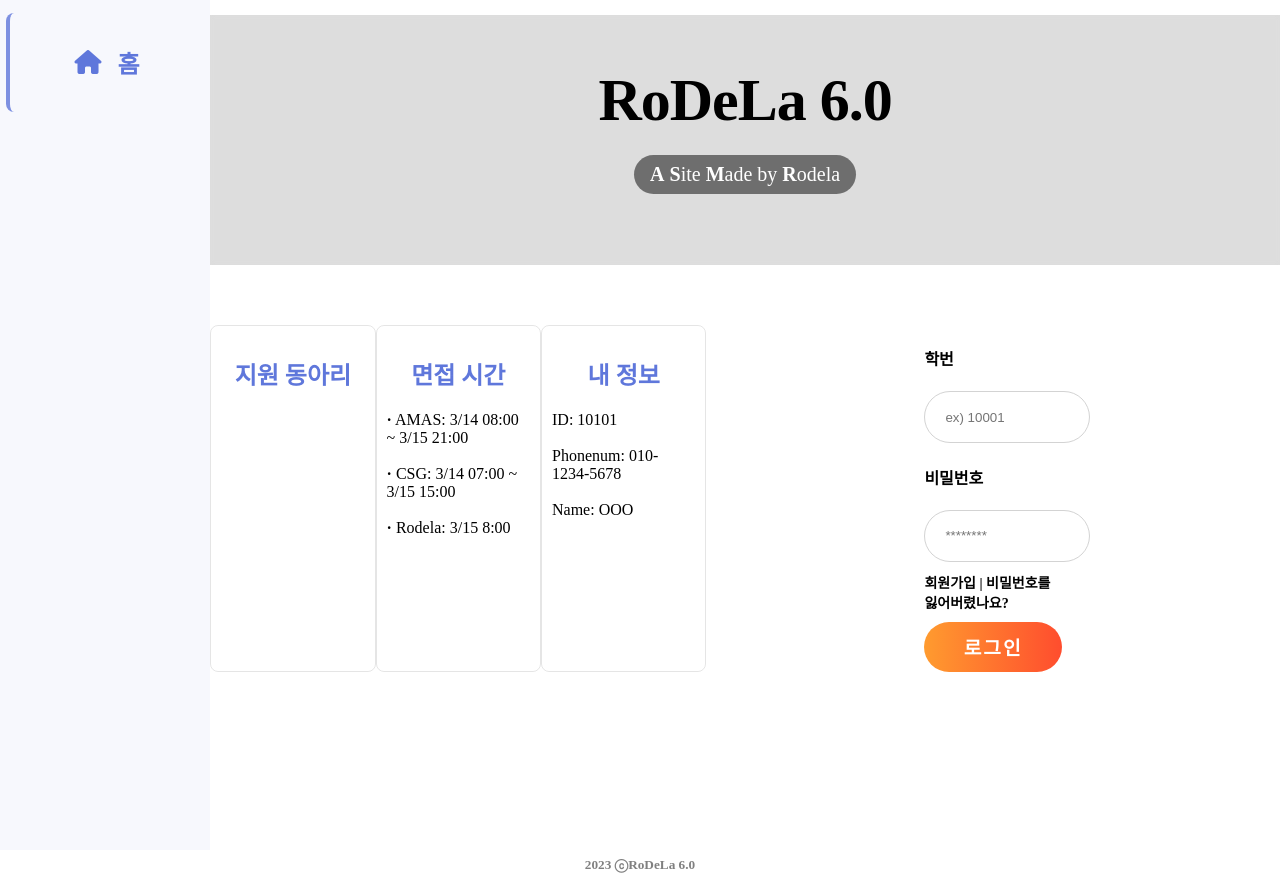
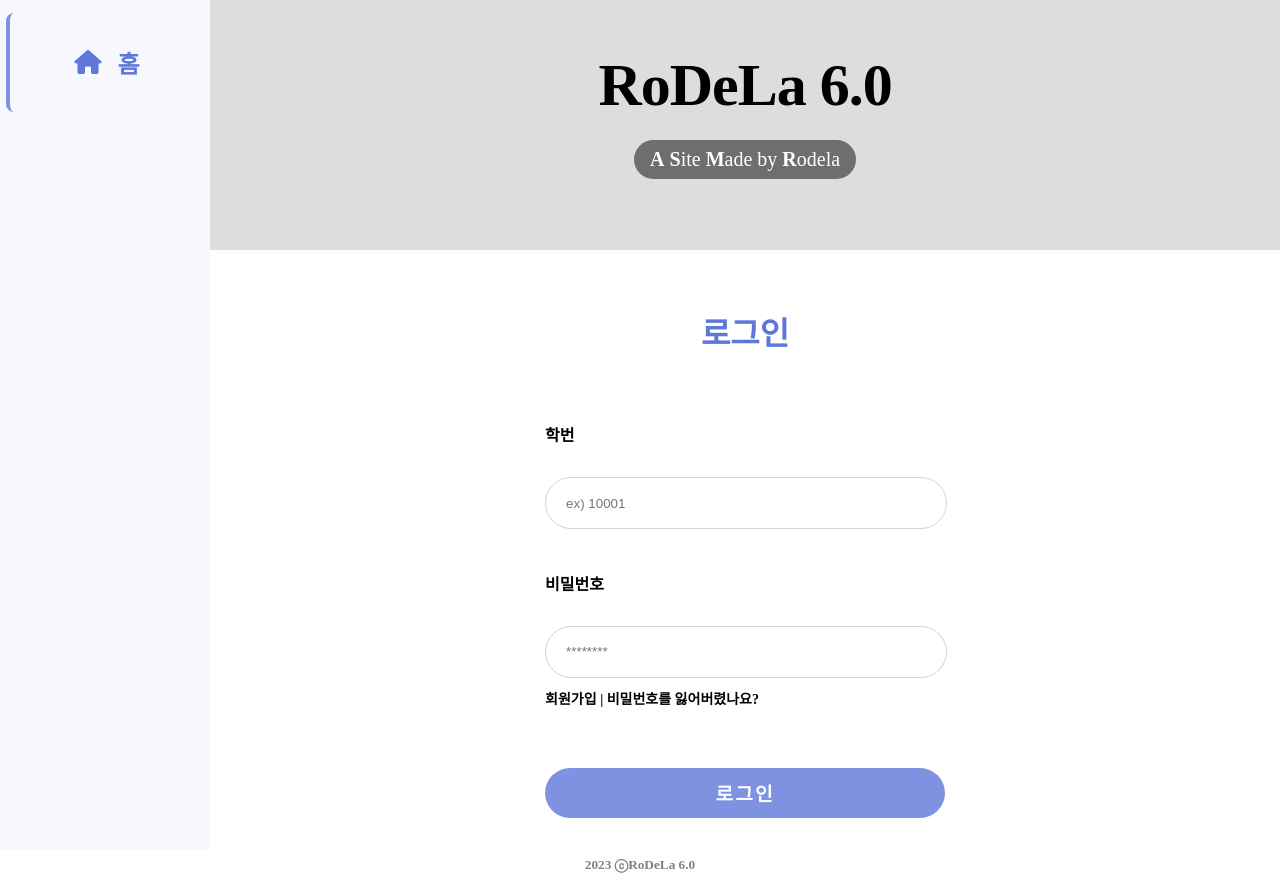
Before and after one commit to jsrodela/club-recruit, a Django app: template index/templates/index/index.html in a window 1280 px wide. Shown: the part 64-943 px from the top of the page. Run offline with Django 4.2, Linux system fonts and the light colour scheme; the template is opened without the code that fills it, so the values that code supplies are empty; parts of the project's set-up code (start-up, migrations or seed data) failed here and were passed over; some libraries are stand-ins or nearby versions; some web fonts are replaced.

Commit message:
Add login on index

```diff
--- a/account/static/account/login.css
+++ b/account/static/account/login.css
@@ -13,11 +13,14 @@ li {
   display: flex;
   align-items: center;
   justify-content: center;
-  background: rgba(0, 0, 0, 0.1);
+  /* background: rgba(0, 0, 0, 0.1); */
+  padding: 2rem 0;
 }
 
 form {
+  min-width: 500px;
   width: 30%;
+  height: 100%;
   background: white;
   border-radius: 20px;
   display: flex;
@@ -26,16 +29,13 @@ form {
   flex-direction: column;
 }
 
-.login {
-  height: 70%;
-}
-
 .register {
-  height: 95%;
+  height: 100%;
 }
 
 .login_title {
-  color: tomato;
+  /* color: tomato; */
+  color: var(--main-color);
   font-size: 2em;
 }
 
@@ -75,7 +75,8 @@ form {
   border: 0;
   outline: none;
   border-radius: 40px;
-  background: linear-gradient(to left, rgb(255, 77, 46), rgb(255, 155, 47));
+  /* background: linear-gradient(to left, rgb(255, 77, 46), rgb(255, 155, 47)); */
+  background-color: var(--main-color-accent);
   color: white;
   font-size: 1.2em;
   letter-spacing: 2px;
@@ -84,7 +85,7 @@ form {
 }
 
 .privacy {
-    text-decoration: underline dotted red;
+    text-decoration: underline solid var(--main-color);
 }
 
 
@@ -99,3 +100,11 @@ input::-webkit-inner-spin-button {
 input[type=number] {
   -moz-appearance: textfield;
 }
+
+/* 모바일 레이아웃 */
+@media screen and (max-width: 768px) {
+    form {
+        min-width: 0;
+        width: 95%;
+    }
+}
--- a/account/templates/account/login.html
+++ b/account/templates/account/login.html
@@ -1,4 +1,3 @@
-{% extends 'base.html' %}
 {% load static %}
 
 {% block style %}
@@ -10,7 +9,7 @@
         {% if invalid %}
          <p>일치하는 회원이 없습니다.</p>
         {% endif %}
-        <form class="login" method="post" action="">
+        <form class="login" method="post" action="/account/login/">
             {% csrf_token %}
             <h2 class="login_title">로그인</h2>
             <div class="input_wrapper">
@@ -24,7 +23,7 @@
             <div class="login_etc">
                 <div class="forgot_pw">
                     <a href="/account/register">회원가입</a> |
-                    <a href="/account/forgot">비밀번호를 잃어버렸나요?</a>
+                    <a href="https://github.com/RoDeLa6/club-recruit/blob/main/account/docs/forgot_password.md">비밀번호를 잃어버렸나요?</a>
                 </div>
             </div>
             <div class="submit">
--- a/account/templates/account/register.html
+++ b/account/templates/account/register.html
@@ -7,7 +7,7 @@
 
 {% block content %}
      <div class="wrap">
-        <form class="register" method="post" action="">
+        <form class="register" method="post">
             {% csrf_token %}
             <h2 class="login_title">회원가입</h2>
             <div class="input_wrapper">
@@ -27,7 +27,7 @@
                 <input type="password" name="pw" id="pw" placeholder="********" required>
             </div>
             <div class="login_etc">
-                <p>계속하면 잠신고등학교 상설동아리 지원 플랫폼에 가입하게 됩니다. <br><a href="#" class="privacy">개인정보가 처리되는 방법</a>을 알아보세요.</p>
+                <p>계속하면 잠신고등학교 상설동아리 지원 플랫폼에 가입하게 됩니다. <br><a href="https://github.com/RoDeLa6/club-recruit/blob/main/account/docs/privacy.md" class="privacy" target="_blank">개인정보가 처리되는 방법</a>을 알아보세요.</p>
             </div>
             <div class="submit">
                 <input type="submit" value="회원가입">
--- a/index/static/index/index.css
+++ b/index/static/index/index.css
@@ -2,6 +2,7 @@
 .outer-container {
     display: flex;
     justify-content: space-around;
+    margin-top: 60px;
 }
 button {
     /* 생략 */
@@ -24,8 +25,7 @@ button {
 #banner {
     width: 100%;
     height: 250px;
-    margin-top: 15px;
-    margin-bottom: 60px;
+    /*margin-top: 15px;*/
     background-color: #ddd;
     text-align: center;
     background-image: var(--background-image-url);
@@ -94,9 +94,19 @@ h2 {
     padding: 10px;
 }
 
+.login_wrapper {
+    width: 100%;
+    flex-basis: 1;
+    display: flex;
+    justify-content: center;
+}
+
 
 /* 모바일 레이아웃 */
 @media screen and (max-width: 768px) {
+    #banner {
+        margin-top: 0;
+    }
     .outer-container {
         flex-direction: column;
         overflow-x: hidden;
@@ -115,94 +125,6 @@ h2 {
 
 
 
-
-
-a {
-  text-decoration: none;
-  color: black;
-}
-
-li {
-  list-style: none;
-}
-
-.wrap {
-  width: 100%;
-  height: 20%;
-  display: flex;
-  align-items: center;
-  justify-content: center;
-}
-
-form {
-  width: 30%;
-  background: white;
-  border-radius: 20px;
-  display: flex;
-  justify-content: center;
-  align-items: center;
-  flex-direction: column;
-}
-
-.login {
-  height: 20%;
-}
-
-.register {
-  height: 95%;
-}
-
-.login_title {
-  color: tomato;
-  font-size: 2em;
-}
-
-.input_wrapper {
-  width: 80%;
-}
-
-.input_wrapper input {
-  width: 90%;
-  height: 50px;
-  border-radius: 30px;
-  padding: 0px 20px;
-  border: 1px solid lightgray;
-  outline: none;
-}
-
-.login_etc {
-  padding: 10px;
-  width: 80%;
-  font-size: 14px;
-  display: flex;
-  justify-content: space-between;
-  align-items: center;
-  font-weight: bold;
-}
-
-.submit {
-  width: 80%;
-}
-
-.submit input {
-  width: 100%;
-  height: 50px;
-  border: 0;
-  outline: none;
-  border-radius: 40px;
-  background: linear-gradient(to left, rgb(255, 77, 46), rgb(255, 155, 47));
-  color: white;
-  font-size: 1.2em;
-  letter-spacing: 2px;
-  font-weight: 600;
-  cursor: pointer;
-}
-
-.privacy {
-    text-decoration: underline dotted red;
-}
-
-
 /* Hide arrows (spinner) from <input type="number"> */
 /* Chrome, Safari, Edge, Opera */
 input::-webkit-outer-spin-button,
--- a/index/templates/index/index.html
+++ b/index/templates/index/index.html
@@ -19,22 +19,19 @@
             <p><span>A</span> <span>S</span>ite <span>M</span>ade by <span>R</span>odela</p>
         </div>
     </div>
-    <div class="outer-container">
+
+    {% if user.is_authenticated %}
+        <div class="outer-container">
             <div class = 'dong_ari'>
                 <h2>지원 동아리</h2>
-
-
                 {% for clubname in club_names %}
                     <p style = ''><b>·</b> {{clubname}}
                         <button type = "button" onclick="return changeNav('club_{{ clubname }}', '/form/views/{{ clubname }}');">
                             지원서 보기
                         </button></p>
+                {% endfor %}
+            </div>
 
-
-                {% endfor %}
-
-
-            </div>
             <div class = 'interview'>
                 <h2>면접 시간</h2>
 
@@ -42,39 +39,20 @@
                 <b>·</b> CSG: 3/14 07:00 ~ 3/15 15:00<br> <br>
                 <b>·</b> Rodela: 3/15 8:00 </p>
             </div>
+
             <div class = 'my_info'>
                 <h2>내 정보</h2>
                 <p>ID: 10101 <br> <br>
                 Phonenum: 010-1234-5678 <br> <br>
                 Name: OOO</p>
+                <a href="/account/logout">로그아웃</a>
             </div>
-
-        <div class="wrap">
-            {% if invalid %}
-             <p>일치하는 회원이 없습니다.</p>
-            {% endif %}
-            <form class="login" method="post" action="">
-                {% csrf_token %}
-                <div class="input_wrapper">
-                    <h4>학번</h4>
-                    <input type="number" name="id" id="id" placeholder="ex) 10001" min="10101" max="21040" required>
-                </div>
-                <div class="input_wrapper">
-                    <h4>비밀번호</h4>
-                    <input type="password" name="pw" id="pw" placeholder="********" required>
-                </div>
-                <div class="login_etc">
-                    <div class="forgot_pw">
-                        <a href="/account/register">회원가입</a> |
-                        <a href="/account/forgot">비밀번호를 잃어버렸나요?</a>
-                    </div>
-                </div>
-                <div class="submit">
-                    <input type="submit" value="로그인">
-                </div>
-            </form>
         </div>
-    </div>
+    {% else %}
+        <div class="login_wrapper">
+            {% include 'account/login.html' %}
+        </div>
+    {% endif %}
 
     <script>
         selectNav('home');
--- a/index/views.py
+++ b/index/views.py
@@ -1,3 +1,5 @@
+import random
+
 from django.shortcuts import render
 
 from about.models import ClubModel
@@ -17,6 +19,7 @@ def index(request):
             club_names.append(i.club)  # club_names라는 리스트에 amas.club rodela.club 처럼 신청한 동아리.club만 추가
 
         data['club_names'] = club_names
-        data['banner_club'] = ClubModel.objects.first()
+
+    data['banner_club'] = random.choice(list(ClubModel.objects.all()))
 
     return render(request, 'index/index.html', data)
```
